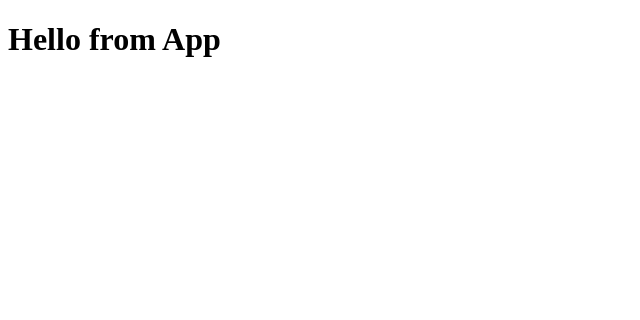
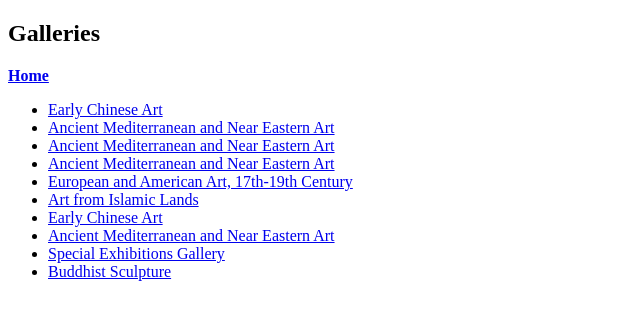
Before and after one commit to Jason-Anders/react-project-harvard-art, a React (Create React App) app: page / in a window 1280 px wide. Shown: the top 320 px of the page, without its empty margins (0-640 px from the left). Built offline with nearby package versions, Linux system fonts and the light colour scheme.

Commit message:
phase1 galleryNavigation component

```diff
--- a/src/App.js
+++ b/src/App.js
@@ -1,9 +1,12 @@
 import hardvardArt from './data/harvardArt';
+import GalleryNavigation from './components/GalleryNavigation';
 
 function App() {
   // console.log(hardvardArt);
   return (
-    <h1>Hello from App</h1>
+
+    <GalleryNavigation galleries={hardvardArt.records} />
+
   );
 }
 
--- /dev/null
+++ b/src/components/GalleryNavigation/GalleryNavigation.css
@@ -0,0 +1,3 @@
+.active {
+    font-weight: bold;
+}
--- /dev/null
+++ b/src/components/GalleryNavigation/index.js
@@ -0,0 +1,29 @@
+
+import { NavLink } from 'react-router-dom';
+import  './GalleryNavigation.css';
+
+const GalleryNavigation = ({galleries}) => {
+
+    // debugger
+    return (
+        <nav>
+            <h1>Galleries</h1>
+            <NavLink exact to='/'>
+                Home
+            </NavLink>
+<ul>
+{galleries.map(gallery=> (
+    <li key={gallery.id}>
+    <NavLink to={`/galleries/${gallery.id}`}>
+    {gallery.name}
+    </NavLink>
+    </li>
+))}
+</ul>
+
+        </nav>
+
+    )
+}
+
+export default GalleryNavigation;
```
